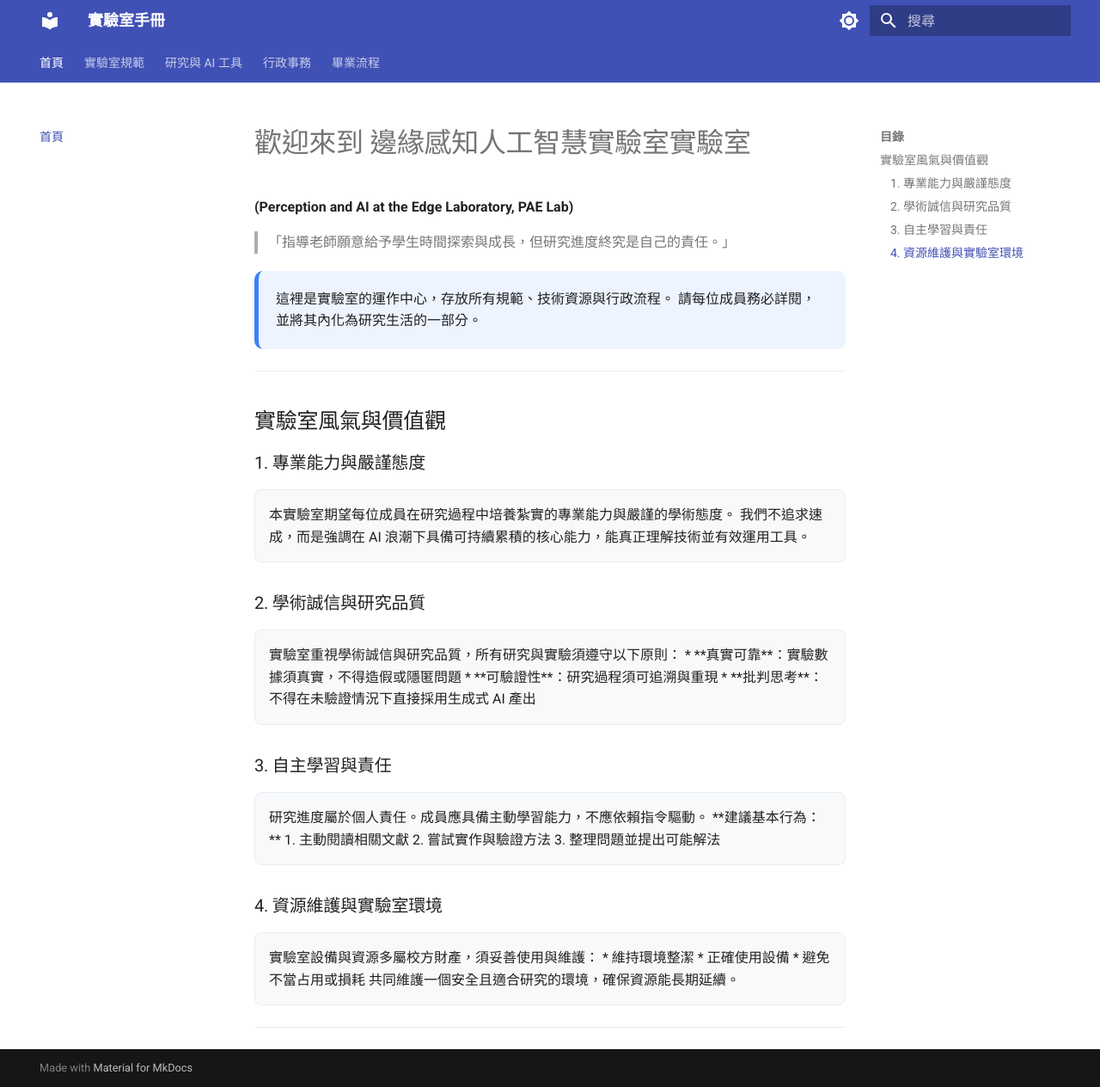
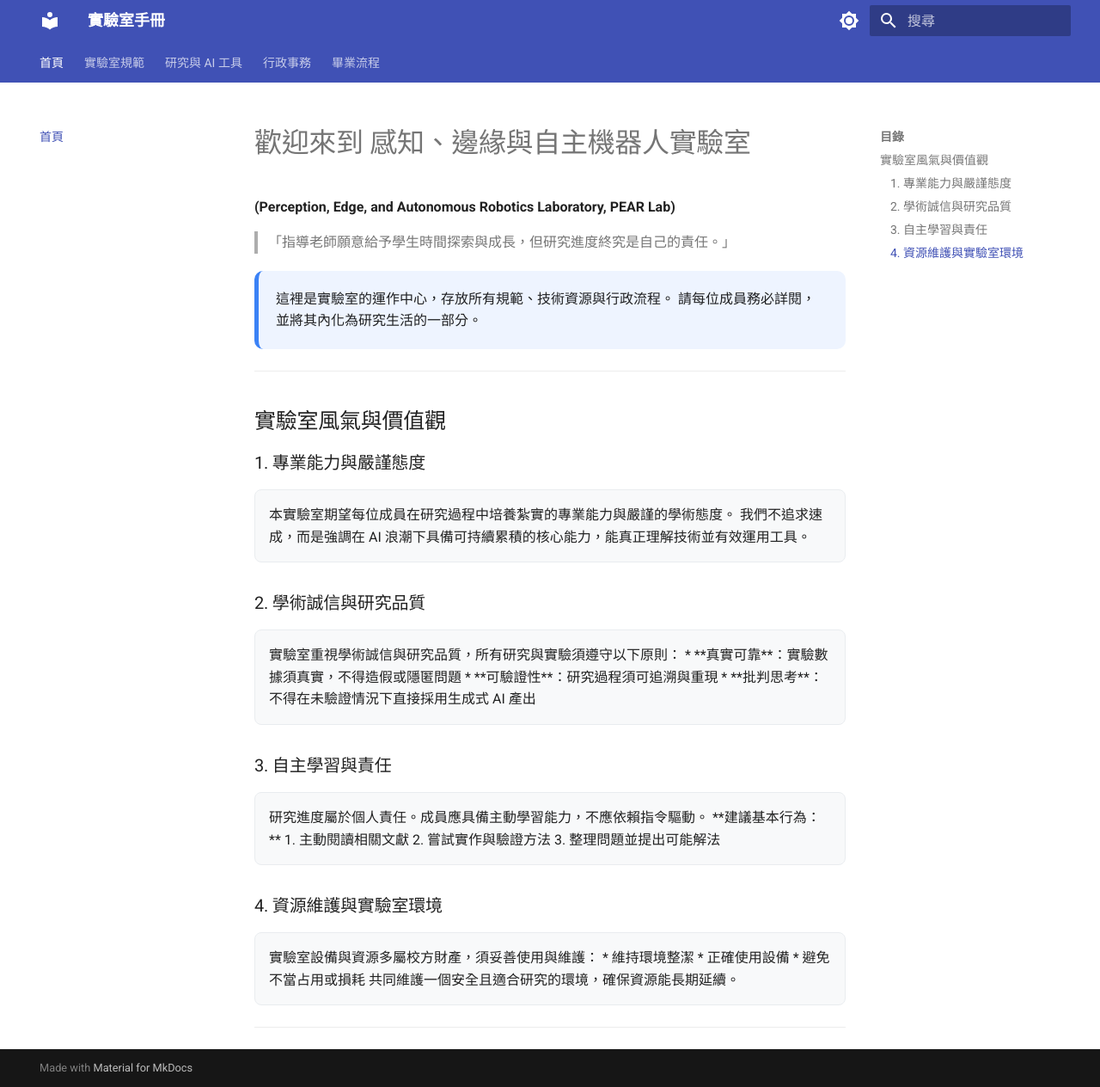
Before and after one commit to Ewz9/lab_handbook, an MkDocs documentation site: the page built from docs/index.md, in a window 1280 px wide and 1264 px high. Shown: the whole window at 86% size. Built offline with MkDocs 1.6.1 and Material for MkDocs 9.7.7, drawn with Linux system fonts in a browser that asks for light colours.

Commit message:
Update index.md

```diff
--- a/docs/index.md
+++ b/docs/index.md
@@ -1,5 +1,5 @@
-# 歡迎來到 邊緣感知人工智慧實驗室實驗室
-**(Perception and AI at the Edge Laboratory, PAE Lab)**
+# 歡迎來到 感知、邊緣與自主機器人實驗室
+**(Perception, Edge, and Autonomous Robotics Laboratory, PEAR Lab)**
 
 > 「指導老師願意給予學生時間探索與成長，但研究進度終究是自己的責任。」
 
```
